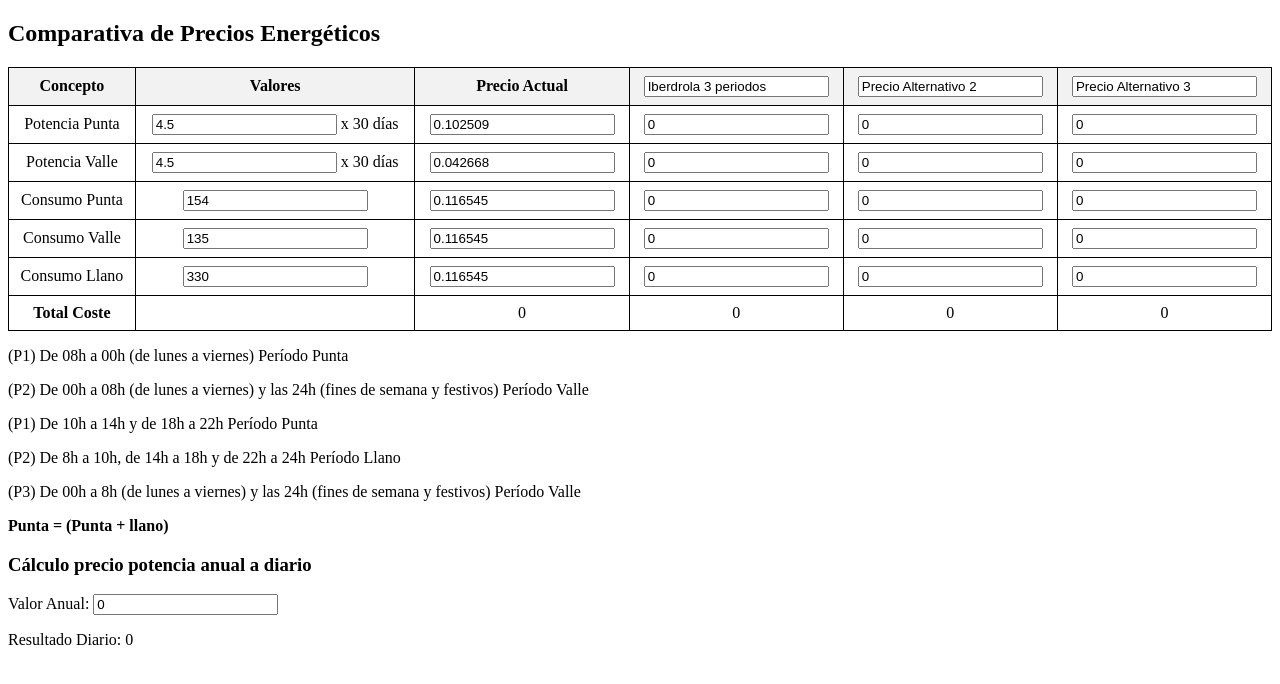
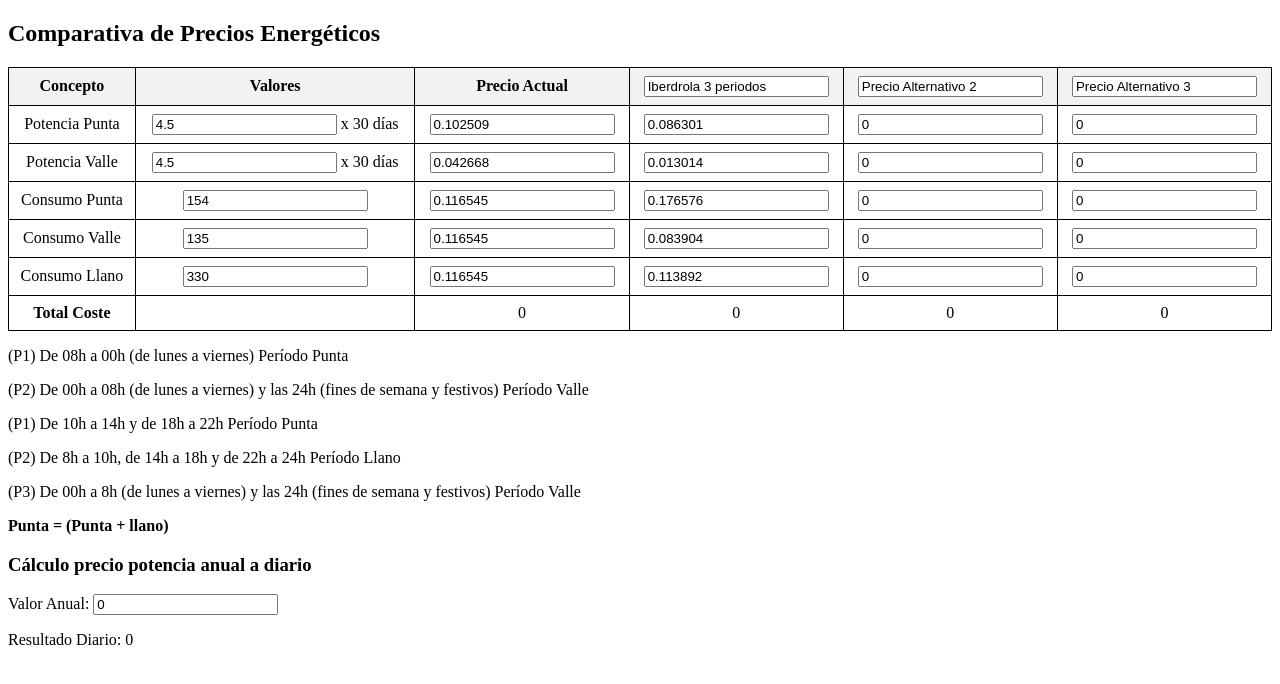
Before and after one commit to tropiplaya/comparadorLuz, a plain HTML site: page index.html in a window 1280 px wide. Drawn offline with Linux system fonts and the light colour scheme.

Commit message:
Update index.html

```diff
--- a/index.html
+++ b/index.html
@@ -84,9 +84,9 @@
                         ${esPotencia ? " x 30 días" : ""}
                     </td>
                     <td><input type="number" class="precio" data-index="${index}" value="${preciosActuales[index]}"></td>
-                    <td><input type="number" class="precio-alt1" data-index="${alternativa1[index]}" value="0"></td>
-                    <td><input type="number" class="precio-alt2" data-index="${alternativa2[index]}" value="0"></td>
-                    <td><input type="number" class="precio-alt3" data-index="${alternativa3[index]}" value="0"></td>
+                    <td><input type="number" class="precio-alt1" data-index="${index}" value="${alternativa1[index]}"></td>
+                    <td><input type="number" class="precio-alt2" data-index="${index}" value="${alternativa2[index]}"></td>
+                    <td><input type="number" class="precio-alt3" data-index="${index}" value="${alternativa3[index]}"></td>
                 `;
                 tbody.appendChild(fila);
             });
```
